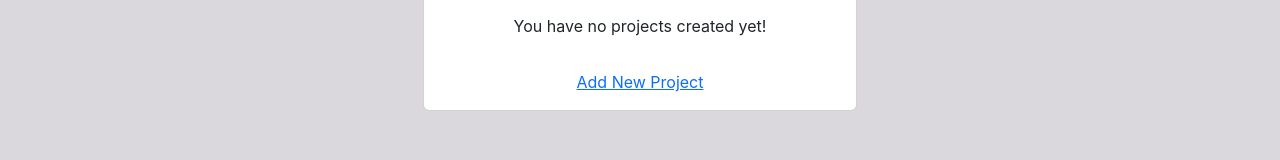
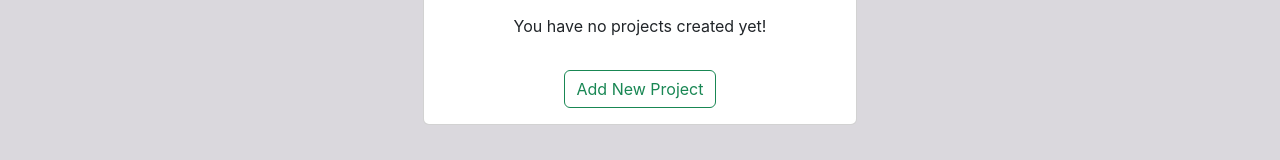
Before and after one commit to Malcolm-G/project-app-frontend, a React (Create React App) app: page /my-projects in a window 1280 px wide. Shown: the part 415-575 px from the top of the page. Built offline with nearby package versions, Linux system fonts and the light colour scheme.

Commit message:
changed login to check if user exists

```diff
--- a/src/components/MyProjects.js
+++ b/src/components/MyProjects.js
@@ -57,7 +57,7 @@
                             <p className="card-text">You have no projects created yet!</p>
                         </div>
                         <div className='container'>
-                            <Link to='/project-form' className='mx-auto'>Add New Project</Link>
+                            <Link to='/project-form' className='mx-auto btn btn-outline-success'>Add New Project</Link>
                         </div>
                     </div>
                 </div>
--- a/src/components/login/Login.js
+++ b/src/components/login/Login.js
@@ -24,9 +24,15 @@
         })
         .then(resp=>resp.json())
         .then(userData=>{
-            setUser(user=>user = userData.data)
-            localStorage.setItem('user', JSON.stringify(userData.data))
-            navigate('/')
+            if(userData.code!=200){
+                setUser(user=>user = userData.data)
+                localStorage.setItem('user', JSON.stringify(userData.data))
+                navigate('/')
+            }
+            else{
+                window.alert(userData.data.message)
+            }
+
             // console.log(user)
         })
     }
```
